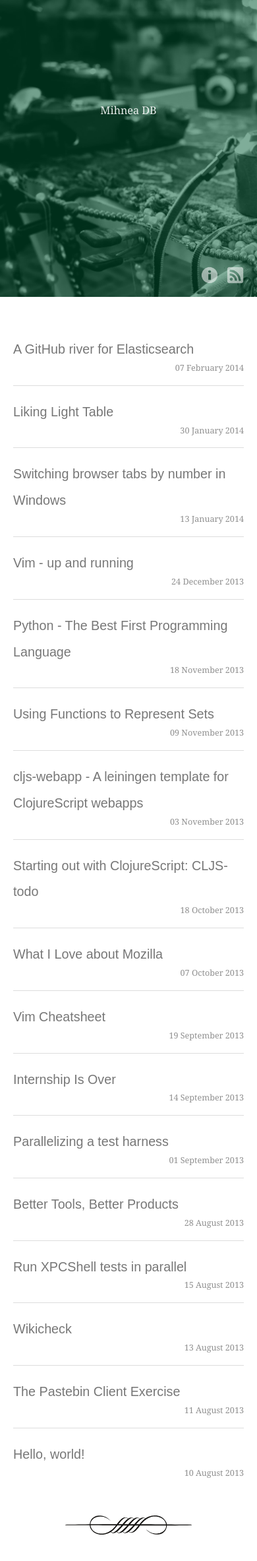
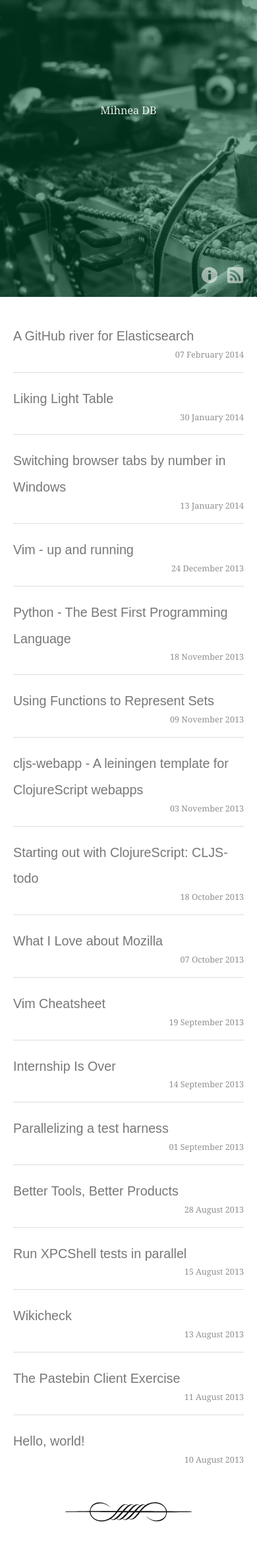
Before and after one commit to mihneadb/mihneadb.github.io, a Jekyll site: the page built from index.html, in a window 390 px wide. Shown: the whole page at 66% size. Built offline with Jekyll 4.4.1, drawn with Linux system fonts in a browser that asks for light colours; Markdown is read by kramdown in place of the engine named in the settings.

Commit message:
Smaller padding on mobile.

```diff
--- a/css/site.css
+++ b/css/site.css
@@ -208,6 +208,7 @@ table, th, td {
   .content {
     padding-left: 20px;
     padding-right: 20px;
+    padding-top: 20px;
     margin-top: 0; }
 
   .header-links {
--- a/scss/site.scss
+++ b/scss/site.scss
@@ -288,6 +288,7 @@ table, th, td {
     .content {
         padding-left: 20px;
         padding-right: 20px;
+        padding-top: 20px;
         margin-top: 0;
     }
 
```
